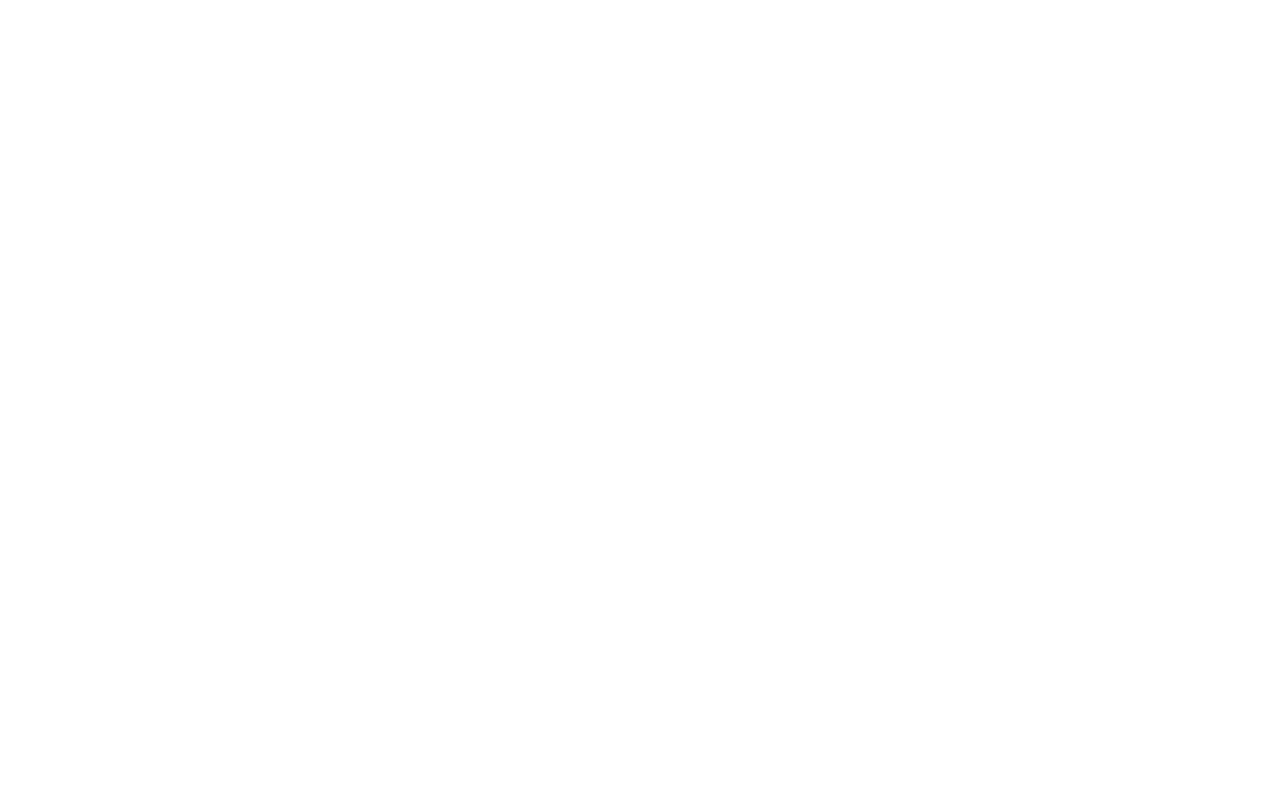
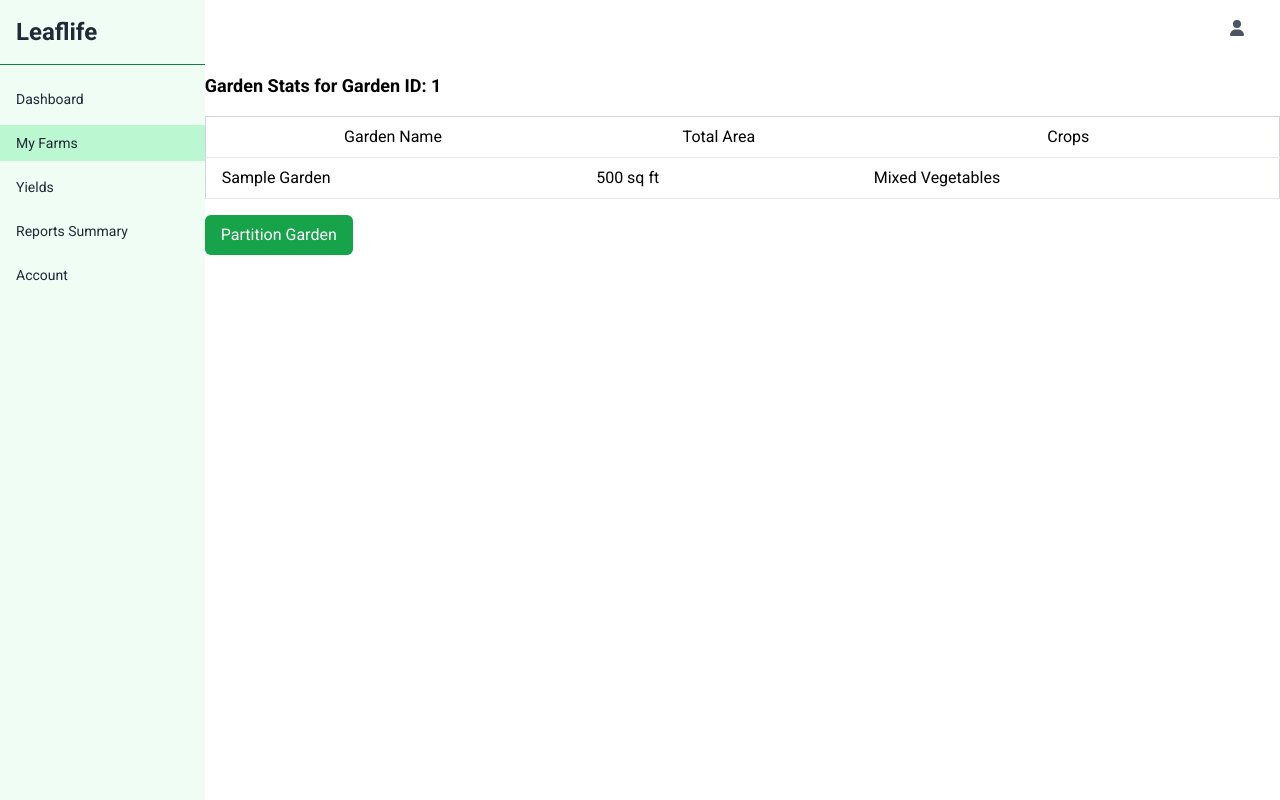
Before and after one commit to CHIGODI/LeafLife, a React (Vite) app in the folder FRONT-END/LeafLife/: page /gardenstats/1 in a window 1280 px wide. Before the commit this address had no page. Built offline with nearby package versions, Linux system fonts and the light colour scheme.

Commit message:
added bed and farm partions add farm to render all farms in the users db and then partion them to users needs

```diff
--- a/FRONT-END/LeafLife/src/App.jsx
+++ b/FRONT-END/LeafLife/src/App.jsx
@@ -48,7 +48,7 @@ const App = () => {
           }
         />
         <Route path="/gardens" element={<GardenStats />} />
-        <Route path="/gardenstats" element={<GardenStats />} />
+        <Route path="/gardenstats/:id" element={<GardenStats />} />
         <Route path="/beds" element={<BedForm />} />
         <Route path="/crops" element={<CropPage />} />
         <Route path="/harvests" element={<HarvestPage />} />
--- a/FRONT-END/LeafLife/src/components/SideNav.jsx
+++ b/FRONT-END/LeafLife/src/components/SideNav.jsx
@@ -1,5 +1,6 @@
 import React, { useState } from 'react';
 import { Link, useLocation } from 'react-router-dom';
+import FarmsDropdown from '../pages/FarmsDropdown';
 
 const SideNav = () => {
   const location = useLocation();
@@ -14,24 +15,7 @@ const SideNav = () => {
         <li className={`px-4 py-2 cursor-pointer ${location.pathname === '/dashboard' ? 'bg-green-200' : 'hover:bg-green-200'}  ${location.pathname === '/new-farm' ? 'bg-green-200' : 'hover:bg-green-200'}`}>
           <Link to="/dashboard" className="block w-full">Dashboard</Link>
         </li>
-        <button
-          onClick={() => setIsFarmsOpen(!isFarmsOpen)}
-          className={`px-4 py-2 cursor-pointer w-full text-left ${location.pathname.startsWith('/gardens') ? 'bg-green-200' : 'hover:bg-green-200'}`}
-        >
-          My Farms
-        </button>
-        <li className="cursor-pointer">
-          {isFarmsOpen && (
-            <ul className="pl-6 text-sm bg-green-50 rounded-md cursor-pointer">
-              <li className={`mt-0 px-2 py-1 ${location.pathname === '/gardens' ? 'bg-green-200' : 'hover:bg-green-200'}`}>
-                <Link to="/gardenstats" className="block w-full">North Garden</Link>
-              </li>
-              <li className={`mt-0 px-2 py-1 ${location.pathname === '/gardens' ? 'bg-green-200' : 'hover:bg-green-200'}`}>
-                <Link to="/gardenstats" className="block w-full">South Garden</Link>
-              </li>
-            </ul>
-          )}
-        </li>
+        <FarmsDropdown />
         <li className={`px-4 py-2 cursor-pointer ${location.pathname === '/harvests' ? 'bg-green-200' : 'hover:bg-green-200'}`}>
           <Link to="/harvests" className="block w-full">Yields</Link>
         </li>
--- /dev/null
+++ b/FRONT-END/LeafLife/src/pages/FarmsDropdown.jsx
@@ -0,0 +1,104 @@
+import React, { useState } from 'react';
+import { Link } from 'react-router-dom';
+import gardensData from './gardendata'; // Import the local garden data
+
+const FarmsDropdown = () => {
+    const [isFarmsOpen, setIsFarmsOpen] = useState(false);
+    const [gardens, setGardens] = useState([]);
+
+    const fetchGardens = () => {
+        setGardens(gardensData); // Simulate fetching data from a file
+    };
+
+    const handleFarmsClick = () => {
+        setIsFarmsOpen(!isFarmsOpen);
+        if (!isFarmsOpen) {
+            fetchGardens(); // Fetch gardens when the dropdown is opened
+        }
+    };
+
+    return (
+        <div>
+            <button
+                onClick={handleFarmsClick}
+                className={`px-4 py-2 cursor-pointer w-full text-left ${location.pathname.startsWith('/gardens') ? 'bg-green-200' : 'hover:bg-green-200'
+                    }`}
+            >
+                My Farms
+            </button>
+            {isFarmsOpen && (
+                <ul className="pl-6 text-sm bg-green-50 rounded-md cursor-pointer">
+                    {gardens.length > 0 ? (
+                        gardens.map(garden => (
+                            <li key={garden.id} className={`mt-0 px-2 py-1 ${location.pathname === '/gardenstats' ? 'bg-green-200' : 'hover:bg-green-200'}`}>
+                                <Link to={`/gardenstats/${garden.id}`} className="block w-full">
+                                    {garden.name}
+                                </Link>
+                            </li>
+                        ))
+                    ) : (
+                        <li>No gardens found</li>
+                    )}
+                </ul>
+            )}
+        </div>
+    );
+};
+
+export default FarmsDropdown;
+
+// Will be used with api calls
+
+// import React, { useState, useEffect } from 'react';
+// import { Link } from 'react-router-dom';
+// import axios from 'axios';
+
+// const FarmsDropdown = () => {
+//     const [isFarmsOpen, setIsFarmsOpen] = useState(false);
+//     const [gardens, setGardens] = useState([]);
+
+//     const fetchGardens = async () => {
+//         try {
+//             const response = await axios.get('/api/user-gardens/'); // Ensure the URL matches your backend API endpoint
+//             setGardens(response.data);
+//         } catch (error) {
+//             console.error('Error fetching gardens:', error);
+//         }
+//     };
+
+//     const handleFarmsClick = () => {
+//         setIsFarmsOpen(!isFarmsOpen);
+//         if (!isFarmsOpen) {
+//             fetchGardens(); // Fetch gardens when the dropdown is opened
+//         }
+//     };
+
+//     return (
+//         <div>
+//             <button
+//                 onClick={handleFarmsClick}
+//                 className={`px-4 py-2 cursor-pointer w-full text-left ${location.pathname.startsWith('/gardens') ? 'bg-green-200' : 'hover:bg-green-200'
+//                     }`}
+//             >
+//                 My Farms
+//             </button>
+//             {isFarmsOpen && (
+//                 <ul className="pl-6 text-sm bg-green-50 rounded-md cursor-pointer">
+//                     {gardens.length > 0 ? (
+//                         gardens.map(garden => (
+//                             <li key={garden.id} className={`mt-0 px-2 py-1 ${location.pathname === '/gardenstats' ? 'bg-green-200' : 'hover:bg-green-200'}`}>
+//                                 <Link to={`/gardenstats/${garden.id}`} className="block w-full">
+//                                     {garden.name}
+//                                 </Link>
+//                             </li>
+//                         ))
+//                     ) : (
+//                         <li>No gardens found</li>
+//                     )}
+//                 </ul>
+//             )}
+//         </div>
+//     );
+// };
+
+// export default FarmsDropdown;
--- a/FRONT-END/LeafLife/src/pages/Garden_page.jsx
+++ b/FRONT-END/LeafLife/src/pages/Garden_page.jsx
@@ -1,149 +1,114 @@
-import React, { useEffect, useState } from 'react';
-import { useParams } from 'react-router-dom'; // Add this import
+import React, { useState } from 'react';
+import { useParams } from 'react-router-dom';
 import SideNav from '../components/SideNav';
 import Account from '../components/Account';
-import {
-    PieChart,
-    Pie,
-    Cell,
-    Tooltip,
-} from 'recharts';
-
-const COLORS = ['#0088FE', '#00C49F', '#FFBB28', '#FF8042', '#FF69B4'];
 
 const GardenStats = () => {
     const { id } = useParams();
-    const [pieData, setPieData] = useState([]);
-    const [loading, setLoading] = useState(true);
-    const [error, setError] = useState(null);
+    const [isPartitionFormOpen, setIsPartitionFormOpen] = useState(false);
+    const [numPartitions, setNumPartitions] = useState(0);
+    const [partitions, setPartitions] = useState([]);
 
-    useEffect(() => {
-        const fetchPieChartData = async () => {
-            try {
-                const response = await fetch('/garden-bed-stats.json');
-                const data = await response.json();
-
-                // Find the garden by ID
-                const garden = data.find(garden => garden.id === parseInt(id));
-
-                if (garden) {
-                    // Format the crop data for the Pie chart
-                    setPieData(garden.crops.map((crop) => ({
-                        name: crop.crop_name,
-                        value: crop.crop_count,
-                    })));
-                } else {
-                    setError('Garden not found');
-                }
-            } catch (error) {
-                console.error('Error fetching PieChart data:', error);
-                setError('Failed to load PieChart data');
-            }
-        };
-
-        // Fetch pie chart data when the component mounts and when the id changes
-        setLoading(true);
-        fetchPieChartData().finally(() => setLoading(false));
-    }, [id]);  // Re-fetch data when the id changes
-
-
-    // Code for APIs
-    /*
-    const GardenStats = () => {
-        const [pieData, setPieData] = useState([]);
-        const [barData, setBarData] = useState([]);
-        const [loading, setLoading] = useState(true);
-        const [error, setError] = useState(null);
-
-        useEffect(() => {
-            const fetchPieChartData = async () => {
-                try {
-                    const response = await axios.get('/api/garden-bed-stats'); // Replace with your actual API endpoint
-                    const pieChartData = response.data.map((bed) => ({
-                        name: bed.crop_name, // Assuming API returns crop name
-                        value: bed.crop_count, // Assuming API returns crop count per bed
-                    }));
-                    setPieData(pieChartData);
-                } catch (error) {
-                    console.error('Error fetching PieChart data:', error);
-                    setError('Failed to load PieChart data');
-                }
-            };
-
-            const fetchBarChartData = async () => {
-                try {
-                    const response = await axios.get('/api/garden-activity-stats'); // Replace with your actual API endpoint
-                    const barChartData = response.data.map((activity) => ({
-                        day: activity.day,  // Assuming API returns the day of the activity
-                        garden1: activity.garden1_time,  // Assuming API returns time taken in Garden 1
-                        garden2: activity.garden2_time,  // Assuming API returns time taken in Garden 2
-                        timeTaken: activity.time_taken,  // Total time taken for the activity
-                    }));
-                    setBarData(barChartData);
-                } catch (error) {
-                    console.error('Error fetching BarChart data:', error);
-                    setError('Failed to load BarChart data');
-                }
-            };
-
-            // Fetch both pie and bar chart data
-            setLoading(true);
-            Promise.all([fetchPieChartData(), fetchBarChartData()])
-                .then(() => setLoading(false))
-                .catch(() => setLoading(false));
-        }, []);
-
-        if (loading) {
-            return <div>Loading...</div>;
-        }
-
-        if (error) {
-            return <div>{error}</div>;
-        }
-    */
+    const handlePartitionSubmit = (e) => {
+        e.preventDefault();
+        const newPartitions = Array.from({ length: numPartitions }, (_, index) => ({
+            name: `Bed ${index + 1}`,
+        }));
+        setPartitions(newPartitions);
+        setIsPartitionFormOpen(false);
+    };
 
     return (
-        <div className="flex">
+        <div className="flex flex-col">
             <SideNav />
-            <div className="flex flex-col w-[84%] ml-[16%]">
+            <div className="flex flex-row justify-end w-[84%] ml-[16%]">
                 <Account />
-                <div className="bg-white p-6 rounded-lg shadow-md flex flex-col p-8 w-[100%] flex flex-col gap-8 ">
-                    <h2 className="text-lg font-bold mb-4">Garden Bed Space Usage</h2>
-                    <div className="relative flex">
-                        <PieChart className="mt-16" width={900} height={400}>
-                            <Pie
-                                data={pieData}
-                                cx="50%"
-                                cy="50%"
-                                labelLine={false}
-                                label={({ percent }) => `${(percent * 100).toFixed(0)}%`}
-                                outerRadius={180}
-                                fill="#8884d8"
-                                dataKey="value"
-                            >
-                                {pieData.map((entry, index) => (
-                                    <Cell key={`cell-${index}`} fill={COLORS[index % COLORS.length]} />
-                                ))}
-                            </Pie>
-                            <Tooltip />
-                        </PieChart>
-                        {/* Key for the Pie Chart */}
-                        <div className="absolute right-0 bottom-20 bg-gray-100 p-4 border border-gray-200 rounded-md shadow-md">
-                            <h3 className="text-lg font-semibold mb-2">Crops</h3>
-                            <ul>
-                                {pieData.map((entry, index) => (
-                                    <li key={index} className="flex items-center mb-1">
-                                        <span
-                                            className="inline-block w-4 h-4 mr-2 rounded-full"
-                                            style={{ backgroundColor: COLORS[index % COLORS.length] }}
-                                        ></span>
-                                        {entry.name}
-                                    </li>
-                                ))}
-                            </ul>
-                        </div>
+            </div>
+
+            {/* Garden Overview */}
+            <div className="flex flex-row justify-start w-[84%] ml-[16%] mt-4">
+                <div className="w-full">
+                    <h2 className="text-lg font-bold mb-4">Garden Stats for Garden ID: {id}</h2>
+                    <table className="min-w-full bg-white border border-gray-300 rounded-lg">
+                        <thead>
+                            <tr>
+                                <th className="py-2 px-4 border-b">Garden Name</th>
+                                <th className="py-2 px-4 border-b">Total Area</th>
+                                <th className="py-2 px-4 border-b">Crops</th>
+                            </tr>
+                        </thead>
+                        <tbody>
+                            <tr>
+                                <td className="py-2 px-4 border-b">Sample Garden</td>
+                                <td className="py-2 px-4 border-b">500 sq ft</td>
+                                <td className="py-2 px-4 border-b">Mixed Vegetables</td>
+                            </tr>
+                        </tbody>
+                    </table>
+
+                    {/* Partition Button */}
+                    <div className="mt-4">
+                        <button
+                            className="py-2 px-4 bg-green-600 text-white rounded-md shadow-sm hover:bg-green-700 focus:outline-none focus:ring-2 focus:ring-green-500"
+                            onClick={() => setIsPartitionFormOpen(true)}
+                        >
+                            Partition Garden
+                        </button>
                     </div>
                 </div>
+            </div>
+
+            {/* Partition Form Popup */}
+            {isPartitionFormOpen && (
+                <div className="fixed inset-0 bg-gray-500 bg-opacity-75 flex justify-center items-center z-50">
+                    <div className="bg-white p-6 rounded-lg shadow-lg">
+                        <h3 className="text-lg font-bold mb-4">Partition Garden</h3>
+                        <form onSubmit={handlePartitionSubmit}>
+                            <div className="mb-4">
+                                <label className="block text-gray-700 text-sm font-bold mb-2">
+                                    Number of Partitions
+                                </label>
+                                <input
+                                    type="number"
+                                    value={numPartitions}
+                                    onChange={(e) => setNumPartitions(e.target.value)}
+                                    className="shadow appearance-none border rounded w-full py-2 px-3 text-gray-700 leading-tight focus:outline-none focus:shadow-outline"
+                                    min="1"
+                                    required
+                                />
+                            </div>
+                            <div className="flex justify-end">
+                                <button
+                                    type="submit"
+                                    className="py-2 px-4 bg-blue-600 text-white rounded-md shadow-sm hover:bg-blue-700 focus:outline-none focus:ring-2 focus:ring-blue-500 mr-2"
+                                >
+                                    Create Partitions
+                                </button>
+                                <button
+                                    type="button"
+                                    onClick={() => setIsPartitionFormOpen(false)}
+                                    className="py-2 px-4 bg-red-600 text-white rounded-md shadow-sm hover:bg-red-700 focus:outline-none focus:ring-2 focus:ring-red-500"
+                                >
+                                    Cancel
+                                </button>
+                            </div>
+                        </form>
+                    </div>
+                </div>
+            )}
+
+            {/* Partition Cards */}
+            <div className="w-[84%] ml-[16%] mt-8 grid grid-cols-1 sm:grid-cols-2 lg:grid-cols-3 gap-6">
+                {partitions.length > 0 && partitions.map((partition, index) => (
+                    <div key={index} className="bg-white p-4 rounded-lg shadow-lg">
+                        <h3 className="text-lg font-bold mb-2">{partition.name}</h3>
+                        <p>Area: 100 sq ft</p>
+                        <p>Crops: None</p>
+                        <button className="mt-4 py-1 px-3 bg-green-500 text-white rounded-md hover:bg-green-600">
+                            Add Crops
+                        </button>
+                    </div>
+                ))}
             </div>
         </div>
     );
--- /dev/null
+++ b/FRONT-END/LeafLife/src/pages/gardendata.js
@@ -0,0 +1,18 @@
+// gardensData.js
+
+const gardensData = [
+    {
+    id: 1,
+    name: "North Garden",
+    },
+    {
+    id: 2,
+    name: "South Garden",
+    },
+    {
+    id: 3,
+    name: "East Garden",
+    },
+];
+
+export default gardensData;
```
